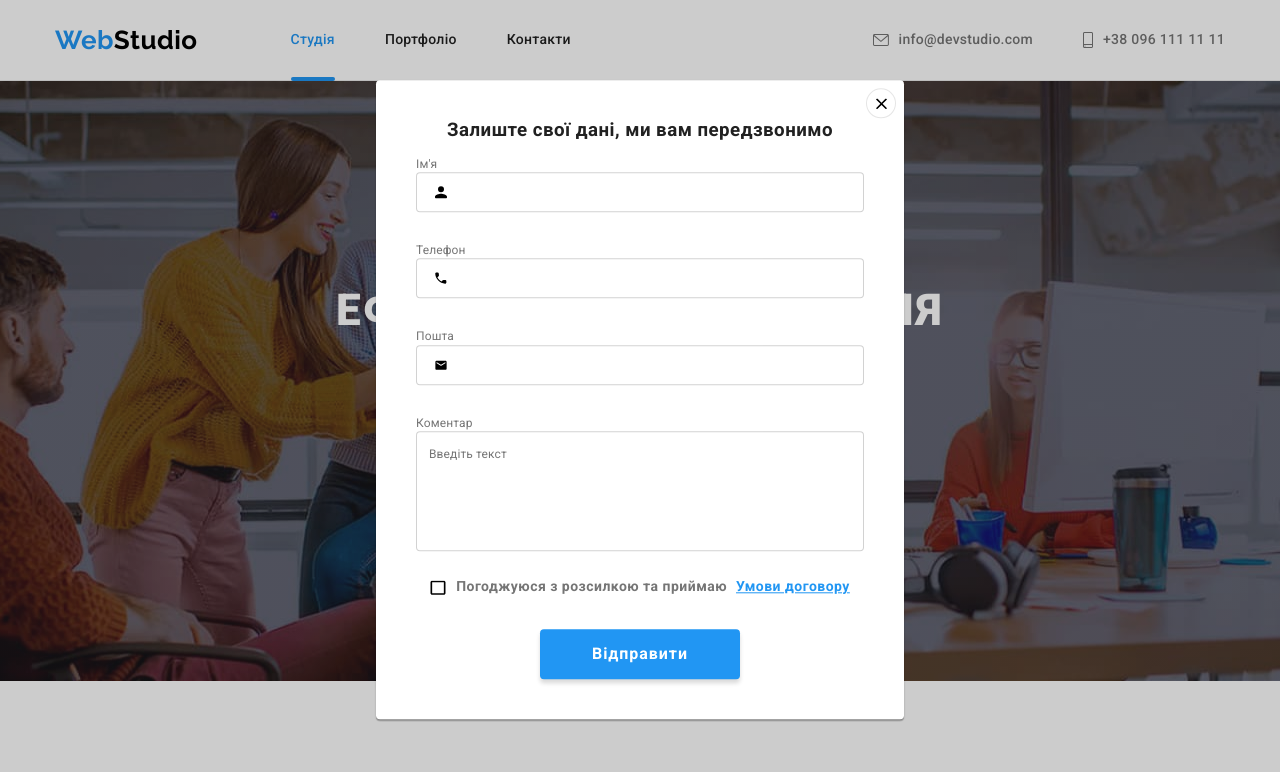
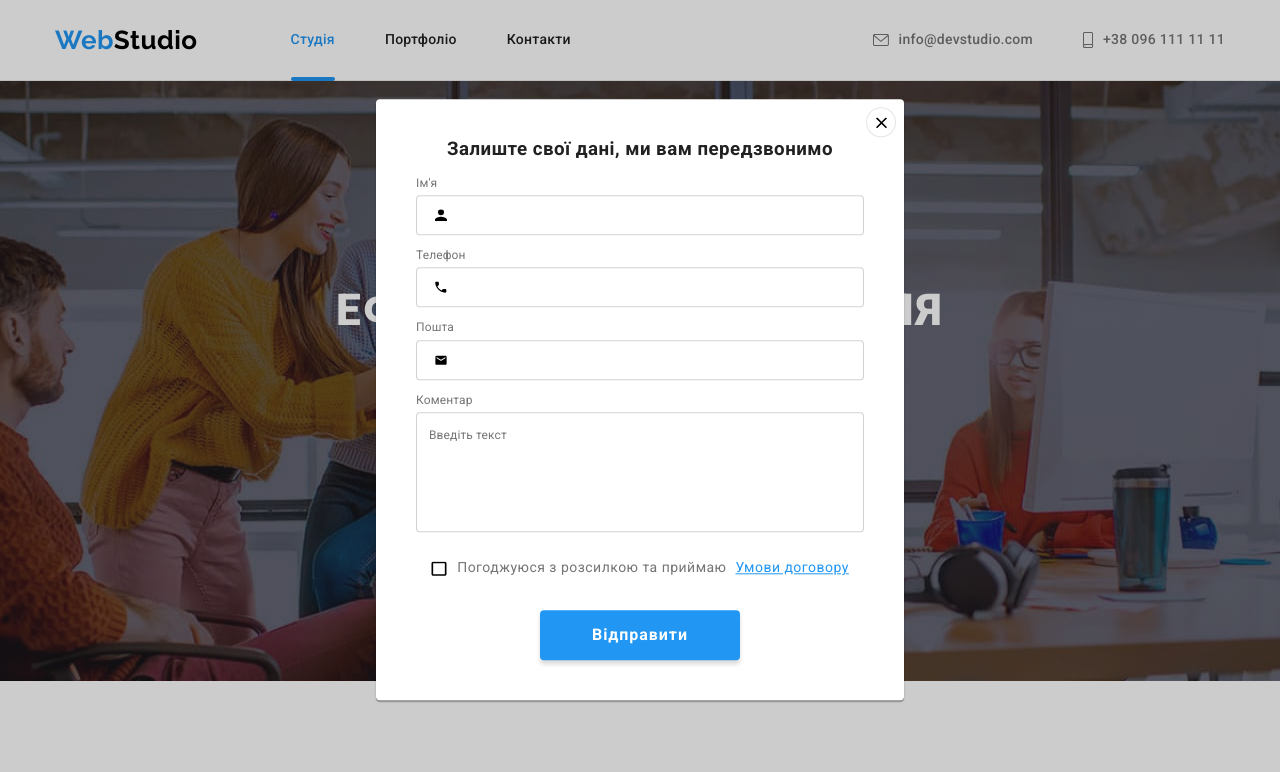
Before and after one commit to NiedzwiedzIT/goit-markup-hw-06, a plain HTML site: page index.html in a window 1280 px wide. Both pictures are taken after a click on the button "Замовити послугу". Shown: the top 772 px of the page. Drawn offline with nearby package versions, Linux system fonts and the light colour scheme.

Commit message:
add css files

```diff
--- a/css/styles.css
+++ b/css/styles.css
@@ -28,7 +28,7 @@
   --timing-function: cubic-bezier(0.4, 0, 0.2, 1);
   --border-footer-subscribe-btn: rgba(255, 255, 255, 0.3);
   --drop-shadop-footer-subscribe-btn: drop-shadow(0px 4px 4px rgba(0, 0, 0, 0.15));
-  --input-email-footer-bc:#2f303a;
+  --input-email-footer-bc: #2f303a;
   --label-email-footer-color: rgba(255, 255, 255, 0.6);
   --btn-sumbit-modal-box-shadow: rgba(0, 0, 0, 0.15);
   --comment-textarea-color: rgba(117, 117, 117, 0.5);
@@ -267,7 +267,7 @@ ul {
   width: 100%;
   height: 100%;
 
-  background-color:var(--box-shadow-section-avatar-three);
+  background-color: var(--box-shadow-section-avatar-three);
 
   opacity: 1;
   transform: scale(1);
@@ -291,7 +291,8 @@ ul {
   border-radius: 4px;
 
   background-color: var(--primary-color);
-  box-shadow: 0px 1px 3px var(--box-shadow-section-avatar-one), 0px 1px 1px var(--box-shadow-section-avatar-two),
+  box-shadow: 0px 1px 3px var(--box-shadow-section-avatar-one),
+    0px 1px 1px var(--box-shadow-section-avatar-two),
     0px 2px 1px var(--box-shadow-section-avatar-three);
   text-align: center;
 
@@ -312,7 +313,7 @@ ul {
 
   background-color: var(--primary-color);
   border: 1px solid var(--box-shadow-radio-btn-one);
-  cursor:pointer;
+  cursor: pointer;
 
   transform: scale(1);
 }
@@ -806,14 +807,14 @@ ul {
   margin-bottom: 20px;
   text-align: start;
 }
-
 .input-wrap {
   position: relative;
   display: flex;
   flex-direction: column;
+  margin-top: 4px;
 }
 .item-group-modal:not(:last-child) {
-  margin-bottom: 28px;
+  margin-bottom: 10px;
 }
 .item-group-modal .form-input {
   border: 1px solid var(--comment-textarea-border);
@@ -827,8 +828,6 @@ ul {
   border-color: var(--akcent-color);
 }
 .item-group-modal .label {
-  margin-bottom: 4px;
-
   color: var(--secondary-teks-color);
 
   font-size: 12px;
@@ -858,6 +857,7 @@ ul {
   width: 448px;
   resize: none;
   padding: 16px 12px;
+  margin-top: 4px;
   border-radius: 4px;
   border: 1px solid var(--comment-textarea-border);
 
@@ -886,10 +886,6 @@ ul {
   justify-content: center;
   margin-bottom: 30px;
   cursor: pointer;
-
-  color: var(--secondary-teks-color);
-  font-size: 14px;
-  line-height: 1.71;
 }
 
 .icon-border {
@@ -915,6 +911,11 @@ ul {
 }
 .contract {
   margin-left: 10px;
+
+  color: var(--secondary-teks-color);
+  line-height: 1.71;
+  font-weight: 400;
+  font-size: 14px;
 }
 
 .link-contract {
@@ -959,7 +960,7 @@ ul {
   border-radius: 4px;
 
   color: var(--primary-color);
-  background-color:var(--input-email-footer-bc);
+  background-color: var(--input-email-footer-bc);
 
   filter: var(--drop-shadop-footer-subscribe-btn);
 }
@@ -971,7 +972,7 @@ ul {
   top: 50%;
   left: 16px;
 
-  color:var(--label-email-footer-color);
+  color: var(--label-email-footer-color);
 
   transform: translateY(-50%);
   transition: var(--duration) var(--timing-function);
--- a/index.html
+++ b/index.html
@@ -439,7 +439,7 @@
             <label for="name" class="label">Ім'я</label>
             <div class="input-wrap">
               <input type="text" class="form-input" name="name" id="name">
-              <svg class="icon-name" width="12">
+              <svg class="icon-name" height="12" width="12">
                 <use href="./images/icons.svg.svg#icon-Vector-1"></use>
               </svg>
             </div>
@@ -449,7 +449,7 @@
             <label for="tel" class="label">Телефон</label>
             <div class="input-wrap">
               <input type="tel" class="form-input" name="tel" id="tel">
-              <svg class="icon-name" width="12">
+              <svg class="icon-name" height="12" width="12">
                 <use href="./images/icons.svg.svg#icon-Vector-2"></use>
               </svg>
             </div>
@@ -458,7 +458,7 @@
             <label for="mail" class="label">Пошта</label>
             <div class="input-wrap">
               <input type="email" class="form-input" name="mail" id="mail">
-              <svg class="icon-name" width="12">
+              <svg class="icon-name" height="12" width="12">
                 <use href="./images/icons.svg.svg#icon-Vector-3"></use>
               </svg>
             </div>
```
